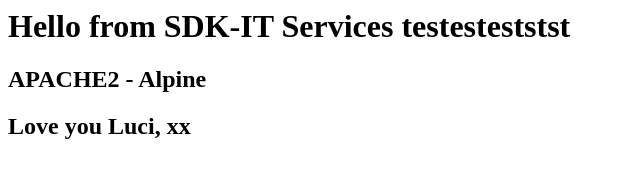
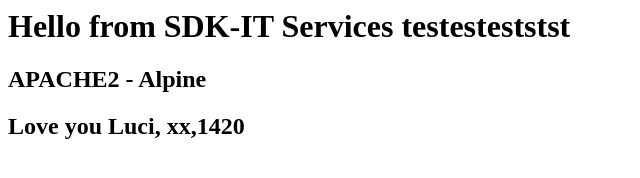
Before and after one commit to ayhansevimli/docker-image-apache2-alpine-02, a plain HTML site: page index.html in a window 1280 px wide. Shown: the full height of the page, 0-640 px from the left. Drawn offline with Linux system fonts and the light colour scheme.

Commit message:
Update index.html

```diff
--- a/index.html
+++ b/index.html
@@ -3,6 +3,6 @@
 <body>
 <h1>Hello from SDK-IT Services testesteststst</h1>
 <h2>APACHE2 - Alpine </h2>
-<h2> Love you Luci, xx </h2>
+<h2> Love you Luci, xx,1420 </h2>
 </body>
 </html>
```
